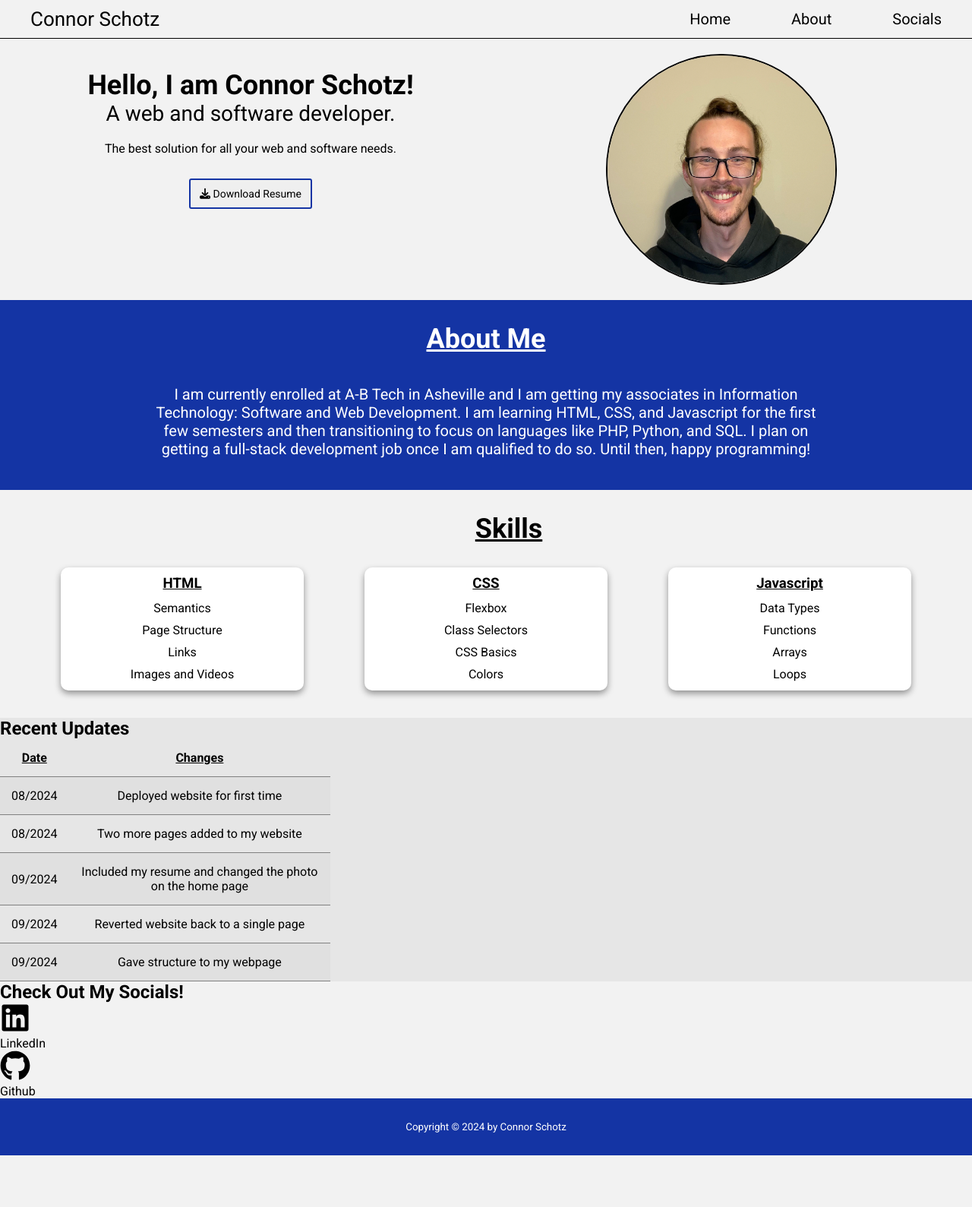
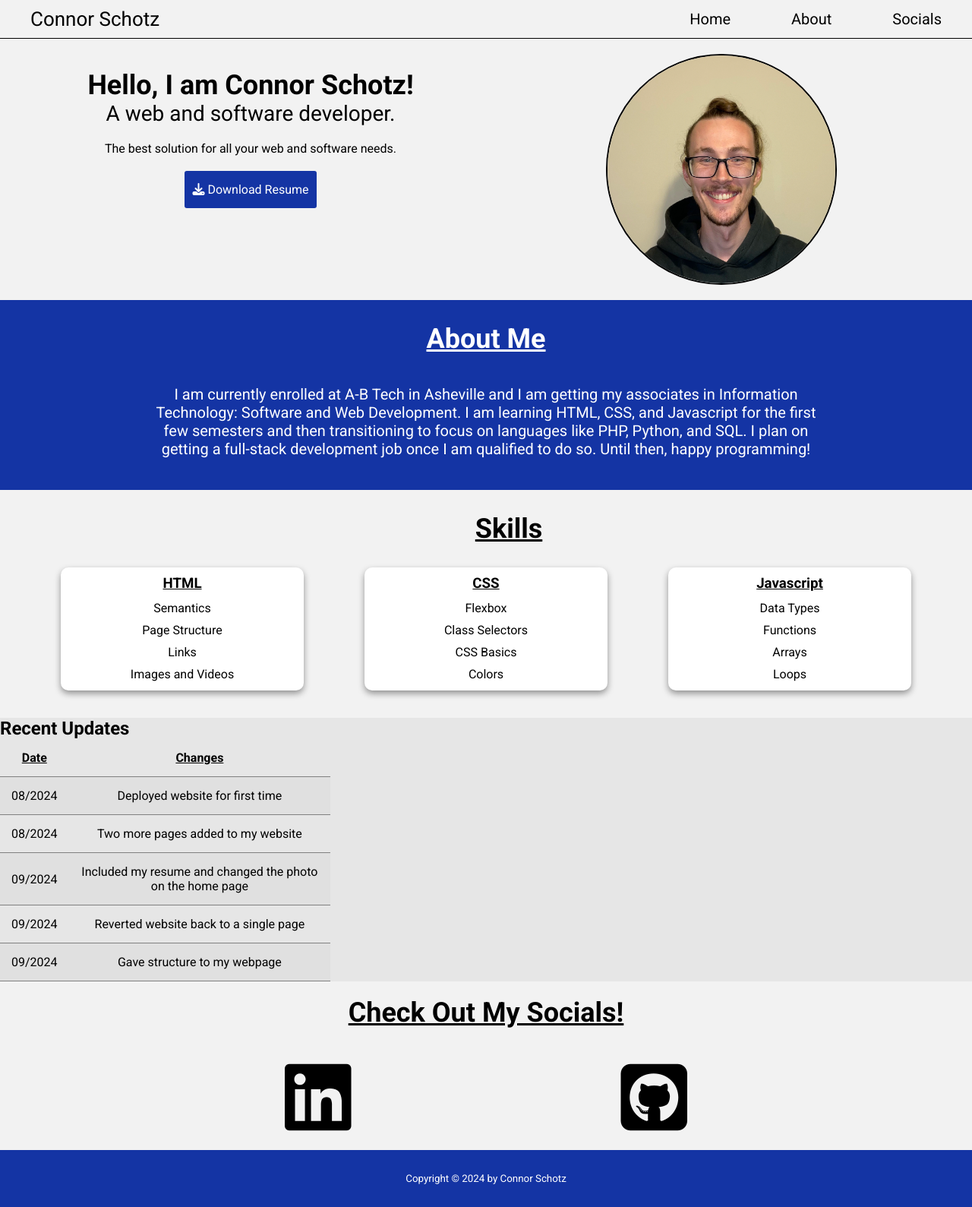
Before and after one commit to Packstone01/portfolio, a plain HTML site: page index.html in a window 1280 px wide. Shown: the top 1589 px of the page at 76% size. Before the commit the page ends 1521 px from the top, so only its background shows below. Drawn offline with Linux system fonts and the light colour scheme.

Commit message:
Touched up the social media section. Added two icons and styled them.

```diff
--- a/index.html
+++ b/index.html
@@ -5,7 +5,7 @@
     <meta charset="utf-8">
     <title>Connor Schotz Portfolio</title>
     <link rel="stylesheet" href="style.css">
-    <link rel="stylesheet" href="https://cdnjs.cloudflare.com/ajax/libs/font-awesome/6.6.0/css/all.min.css" integrity="sha512-Kc323vGBEqzTmouAECnVceyQqyqdsSiqLQISBL29aUW4U/M7pSPA/gEUZQqv1cwx4OnYxTxve5UMg5GT6L4JJg==" crossorigin="anonymous" referrerpolicy="no-referrer" />
+    <link rel="stylesheet" href="https://cdnjs.cloudflare.com/ajax/libs/font-awesome/6.6.0/css/all.min.css" integrity="sha512-Kc323vGBEqzTmouAECnVceyQqyqdsSiqLQISBL29aUW4U/M7pSPA/gEUZQqv1cwx4OnYxTxve5UMg5GT6L4JJg==" crossorigin="anonymous" referrerpolicy="no-referrer">
     <script src="script.js"></script>
   </head>
 
@@ -31,7 +31,9 @@
             <h2 class="info-head">Hello, I am Connor Schotz!</h2>
             <p class="info-head-sub">A web and software developer.</p>
             <p class="info-p">The best solution for all your web and software needs.</p>
-            <div class="btn"><a href="/resume/connor-schotz-resume.pdf" download><button><i class="fa-solid fa-download"></i> Download Resume</button></a></div>
+            <div class="btn">
+              <a href="/resume/connor-schotz-resume.pdf" download><p><i class="fa-solid fa-download"></i> Download Resume</p></a>
+            </div>
           </div>
           <div class="img">
             <img src="images/me.webp" width="300" height="300" alt="A headshot of Connor Schotz.">
@@ -41,8 +43,8 @@
 
       <!-- About Information -->
       <div class="about">
-          <h2>About Me</h2>
-          <p>I am currently enrolled at A-B Tech in Asheville and I am getting my associates in Information Technology: Software and Web Development. I am learning HTML, CSS, and Javascript for the first few semesters and then transitioning to focus on languages like PHP, Python, and SQL. I plan on getting a full-stack development job once I am qualified to do so. Until then, happy programming!</p>
+        <h2>About Me</h2>
+        <p>I am currently enrolled at A-B Tech in Asheville and I am getting my associates in Information Technology: Software and Web Development. I am learning HTML, CSS, and Javascript for the first few semesters and then transitioning to focus on languages like PHP, Python, and SQL. I plan on getting a full-stack development job once I am qualified to do so. Until then, happy programming!</p>
       </div>
 
       <!-- Learned Section -->
@@ -118,15 +120,15 @@
       </div>
 
       <!-- Contact Information -->
-      <section>
-        <h2 id="contact">Check Out My Socials!</h2>
-        <ul class="contact-info">
-          <img src="images/linkedin-brands-solid.svg" width="40px" height="40px" alt="A Linkedin logo.">
-          <li><a href="https://www.linkedin.com/in/connor-schotz" target="_blank" rel="noreferrer">LinkedIn</a></li>
-          <img src="images/github-brands-solid.svg" width="40px" height="40px" alt="A Github Logo.">
-          <li><a href="https://github.com/Packstone01" target="_blank" rel="noreferrer">Github</a></li>
-        </ul>
-      </section>
+      <div class="social">
+        <section>
+          <h2>Check Out My Socials!</h2>
+          <div class="icons">
+            <a href="https://www.linkedin.com/in/connor-schotz" target="_blank"><i class="fa-brands fa-linkedin"></i></a>
+            <a href="https://github.com/Packstone01"><i class="fa-brands fa-square-github"></i></a>
+          </div>
+        </section>
+      </div>
     </main>
 
     <!-- Footer -->
--- a/style.css
+++ b/style.css
@@ -82,22 +82,25 @@ a:hover {
   padding-bottom: 20px;
 }
 
-button {
-  border: 2px solid #1434A4;
-  border-radius: 3px;
-  font-size: 14px;
-  padding: 10px 12px;
-  cursor: pointer;
-  transition-duration: 0.4s;
+.btn {
+  display: flex;
+  justify-content: space-evenly;
+  padding-top: 20px;
 }
 
-.btn {
-  padding: 30px 0px;
+.btn a {
+  background-color: #1434A4;
+  padding: 15px 10px;
+  border-radius: 3px;
+  color: white;
+  text-decoration: none;
 }
 
-button:hover {
-  background-color: #1434A4;
-  color: white;
+.btn a:hover {
+  background-color: white;
+  border: 1px solid #1434A4;
+  color: black;
+  transition: 0.4s;
 }
 
 .img {
@@ -114,7 +117,7 @@ button:hover {
 
 /* ABOUT */
 .about {
-  background-color: #1434A4;
+  background-color: rgba(20, 52, 164);
   color: white;
   min-height: 250px;
 }
@@ -231,6 +234,25 @@ caption {
   font-weight: bold;
 }
 
+.fa-brands {
+  font-size: 100px;
+  text-decoration: none;
+  color: black;
+}
+
+.icons {
+  display: flex;
+  justify-content: space-evenly;
+  padding: 20px;
+}
+
+.social h2 {
+  text-align: center;
+  text-decoration: underline;
+  font-size: 36px;
+  padding: 20px;
+}
+
 /* FOOTER */
 footer {
   display: flex;
```
